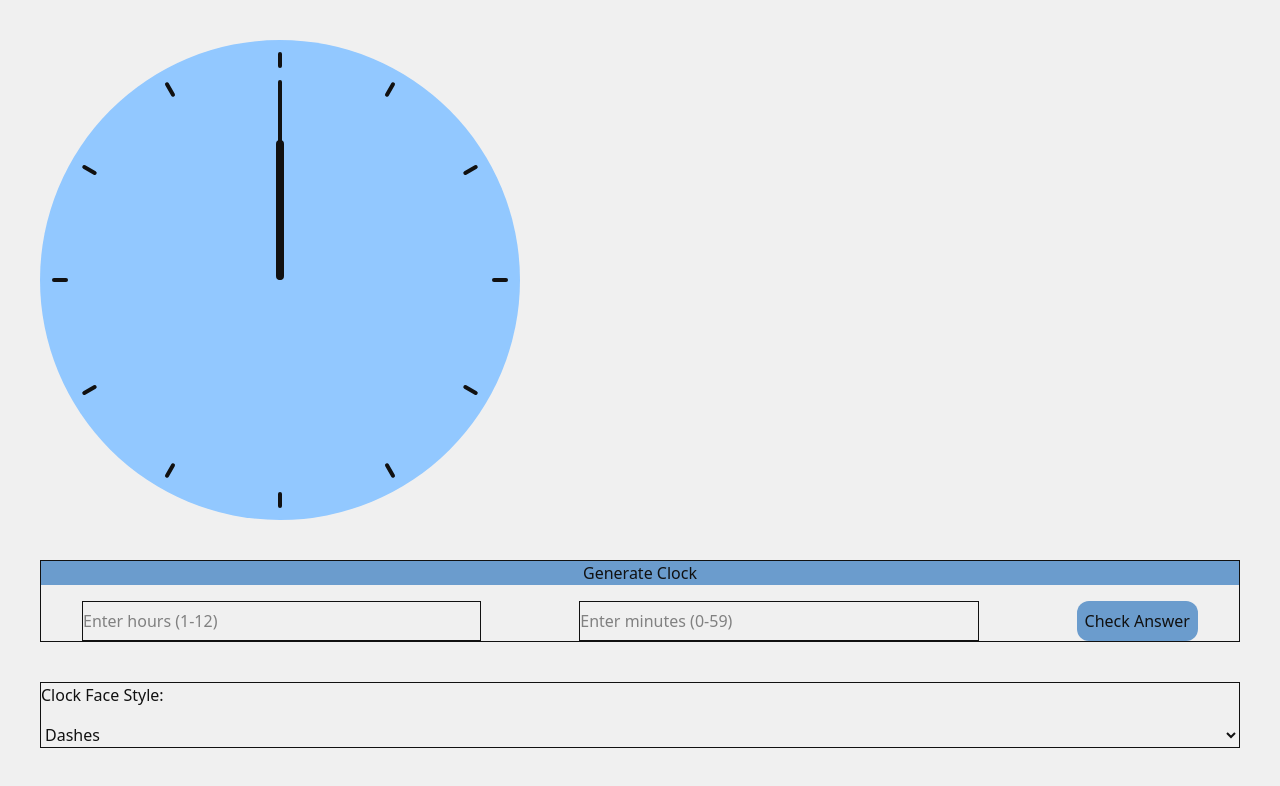
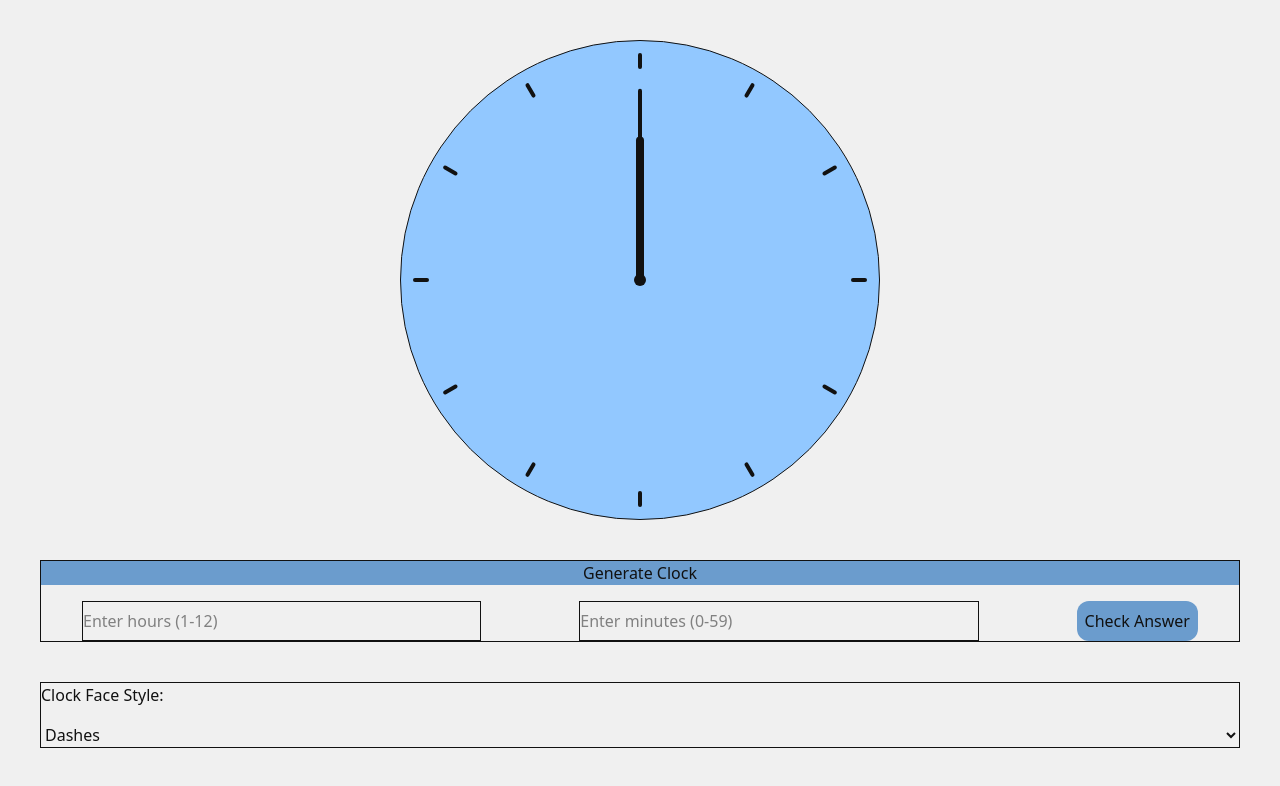
Before and after one commit to venicius8/this-clock, a Next.js app: page / in a window 1280 px wide. Shown: the top 786 px of the page. Built offline with nearby package versions, Linux system fonts and the light colour scheme.

Commit message:
fix(ClockFace): justify to center and correct hands

```diff
--- a/src/components/ClockFace.tsx
+++ b/src/components/ClockFace.tsx
@@ -14,7 +14,8 @@ export default function ClockFace({
   faceStyle = "numbers",
 }: Props) {
   return (
-    <div className="h-120 aspect-square bg-primary relative rounded-full">
+    <div className="flex justify-center">
+      <div className="w-3/5 max-w-120 aspect-square bg-primary relative rounded-full border border-foreground">
         {faceStyle !== "none" &&
           Array.from({ length: 12 }, (_, i) => {
             const hour = i === 0 ? 12 : i;
@@ -44,19 +45,22 @@ export default function ClockFace({
             );
           })}
 
+        <div className="absolute left-1/2 top-1/2 h-3 w-3 -translate-x-1/2 -translate-y-1/2 rounded-full bg-foreground z-10" />
+
         <div
           style={{
-          transform: `translate(-50%, -100%) rotate(${minutesToDegrees(minutes)}deg)`,
+            transform: `translateY(-100%) rotate(${minutesToDegrees(minutes)}deg)`,
           }}
-        className="h-50 w-1 rounded-2xl bg-foreground origin-bottom absolute left-1/2 top-1/2 transition-transform duration-1000 ease-in-out"
+          className=" absolute left-1/2 top-1/2 h-[40%] w-1 -translate-x-1/2 origin-bottom rounded-full bg-foreground transition-transform duration-1000 ease-in-out"
         />
 
         <div
           style={{
-          transform: `translate(-50%, -100%) rotate(${hoursToDegrees(hours, minutes)}deg)`,
+            transform: `translateY(-100%) rotate(${hoursToDegrees(hours, minutes)}deg)`,
           }}
-        className="h-35 w-2 rounded-2xl bg-foreground origin-bottom absolute left-1/2 top-1/2 transition-transform duration-1000 ease-in-out"
+          className="absolute left-1/2 top-1/2 h-[30%] w-2 -translate-x-1/2 origin-bottom rounded-full bg-foreground transition-transform duration-1000 ease-in-out"
         />
+      </div>
     </div>
   );
 }
```
Lines whose indentation alone changed are shown as unchanged.
